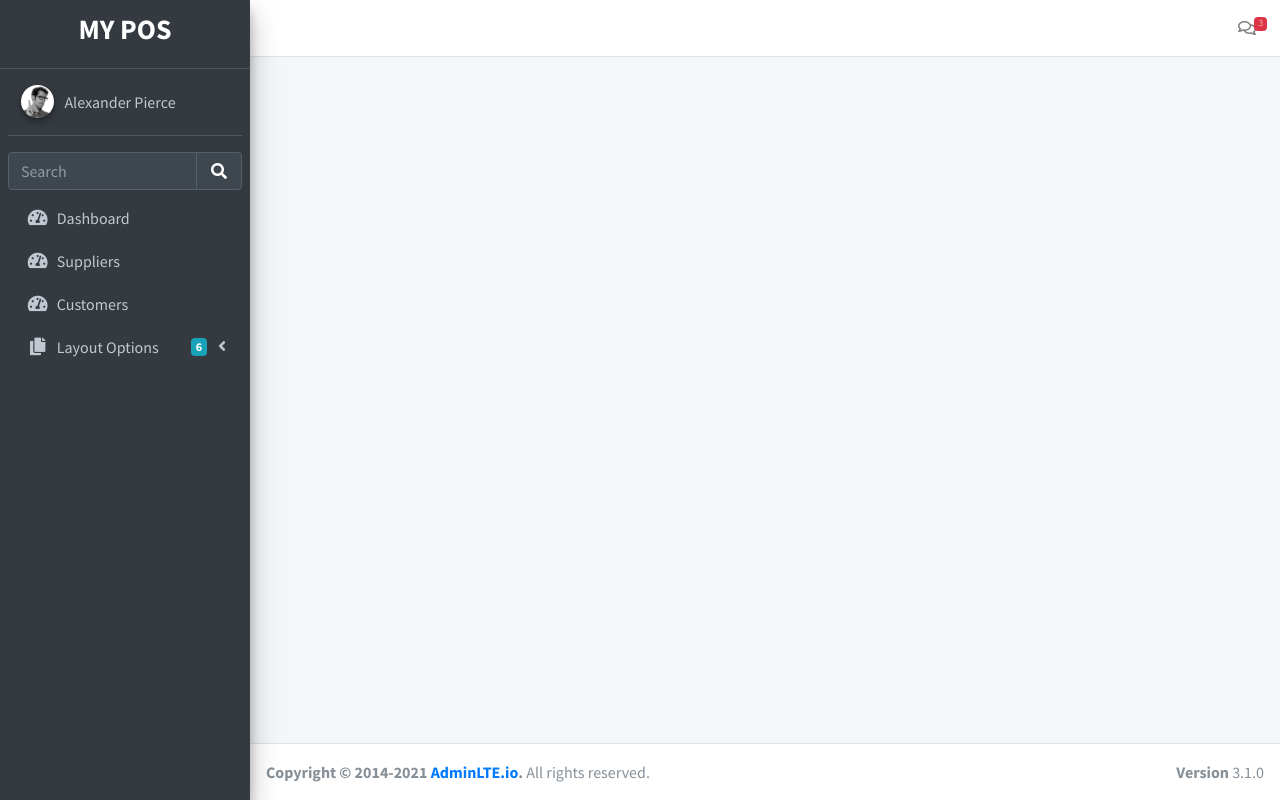
After one commit to ebitucox/POS, a CodeIgniter app: the page made by application/views/template.php in a window 1280 px wide. The commit adds this page. Run offline with CodeIgniter, Linux system fonts and the light colour scheme; data that the repository does not hold is empty; some libraries are stand-ins or nearby versions.

Commit message:
membuat template

```diff
--- a/application/config/autoload.php
+++ b/application/config/autoload.php
@@ -58,7 +58,7 @@
 |
 |	$autoload['libraries'] = array('user_agent' => 'ua');
 */
-$autoload['libraries'] = array();
+$autoload['libraries'] = array('template');
 
 /*
 | -------------------------------------------------------------------
--- a/application/controllers/Dashbord.php
+++ b/application/controllers/Dashbord.php
@@ -6,9 +6,6 @@
 
 	public function index()
 	{
-		$this->load->view('template/header');
-		$this->load->view('template/sidebar');
-		$this->load->view('welcome_message');
-		$this->load->view('template/footer');
+		$this->template->load('template', 'dashboard');
 	}
 }
--- a/application/libraries/Template.php
+++ b/application/libraries/Template.php
@@ -3,15 +3,18 @@
 class Template
 {
     var $template_data = array();
+
     function set($name, $value)
     {
-        $this->template_data['$name'] = $value;
+        $this->template_data[$name] = $value;
     }
 
     function load($template = '', $view = '', $view_data = array(), $return = FALSE)
     {
         $this->CI = &get_instance();
+
+
         $this->set('contents', $this->CI->load->view($view, $view_data, TRUE));
-        return $this->CI->Load->view($template, $this->template_data, $return);
+        return $this->CI->load->view($template, $this->template_data, $return);
     }
 }
--- /dev/null
+++ b/application/views/template.php
@@ -0,0 +1,257 @@
+<!DOCTYPE html>
+<html lang="en">
+
+<head>
+    <meta charset="utf-8">
+    <meta name="viewport" content="width=device-width, initial-scale=1">
+    <title>APP | POINT OF SALES</title>
+
+    <!-- Google Font: Source Sans Pro -->
+    <link rel="stylesheet" href="https://fonts.googleapis.com/css?family=Source+Sans+Pro:300,400,400i,700&display=fallback">
+    <!-- Font Awesome -->
+    <link rel="stylesheet" href="<?= base_url() ?>assets/plugins/fontawesome-free/css/all.min.css">
+    <!-- Theme style -->
+    <link rel="stylesheet" href="<?= base_url() ?>assets/dist/css/adminlte.min.css">
+</head>
+
+<body class="hold-transition sidebar-mini">
+    <!-- Site wrapper -->
+    <div class="wrapper">
+
+        <!-- Navbar -->
+        <nav class="main-header navbar navbar-expand navbar-white navbar-light">
+            <!-- Left navbar links -->
+            <!-- Right navbar links -->
+            <ul class="navbar-nav ml-auto">
+
+                <li class="nav-item dropdown">
+                    <a class="nav-link" data-toggle="dropdown" href="#">
+                        <i class="far fa-comments"></i>
+                        <span class="badge badge-danger navbar-badge">3</span>
+                    </a>
+                    <div class="dropdown-menu dropdown-menu-lg dropdown-menu-right">
+                        <a href="#" class="dropdown-item">
+                            <!-- Message Start -->
+                            <div class="media">
+                                <img src="../../dist/img/user1-128x128.jpg" alt="User Avatar" class="img-size-50 mr-3 img-circle">
+                                <div class="media-body">
+                                    <h3 class="dropdown-item-title">
+                                        Brad Diesel
+                                        <span class="float-right text-sm text-danger"><i class="fas fa-star"></i></span>
+                                    </h3>
+                                    <p class="text-sm">Call me whenever you can...</p>
+                                    <p class="text-sm text-muted"><i class="far fa-clock mr-1"></i> 4 Hours Ago</p>
+                                </div>
+                            </div>
+                            <!-- Message End -->
+                        </a>
+                        <div class="dropdown-divider"></div>
+                        <a href="#" class="dropdown-item">
+                            <!-- Message Start -->
+                            <div class="media">
+                                <img src="../../dist/img/user8-128x128.jpg" alt="User Avatar" class="img-size-50 img-circle mr-3">
+                                <div class="media-body">
+                                    <h3 class="dropdown-item-title">
+                                        John Pierce
+                                        <span class="float-right text-sm text-muted"><i class="fas fa-star"></i></span>
+                                    </h3>
+                                    <p class="text-sm">I got your message bro</p>
+                                    <p class="text-sm text-muted"><i class="far fa-clock mr-1"></i> 4 Hours Ago</p>
+                                </div>
+                            </div>
+                            <!-- Message End -->
+                        </a>
+                        <div class="dropdown-divider"></div>
+                        <a href="#" class="dropdown-item">
+                            <!-- Message Start -->
+                            <div class="media">
+                                <img src="../../dist/img/user3-128x128.jpg" alt="User Avatar" class="img-size-50 img-circle mr-3">
+                                <div class="media-body">
+                                    <h3 class="dropdown-item-title">
+                                        Nora Silvester
+                                        <span class="float-right text-sm text-warning"><i class="fas fa-star"></i></span>
+                                    </h3>
+                                    <p class="text-sm">The subject goes here</p>
+                                    <p class="text-sm text-muted"><i class="far fa-clock mr-1"></i> 4 Hours Ago</p>
+                                </div>
+                            </div>
+                            <!-- Message End -->
+                        </a>
+                        <div class="dropdown-divider"></div>
+                        <a href="#" class="dropdown-item dropdown-footer">See All Messages</a>
+                    </div>
+                </li>
+            </ul>
+        </nav>
+        <!-- /.navbar -->
+
+        <!-- Main Sidebar Container -->
+        <aside class="main-sidebar sidebar-dark-primary elevation-4">
+            <!-- Brand Logo -->
+            <a href="../../index3.html" class="brand-link">
+                <center>
+                    <span class="brand-text font-weight-light">
+                        <h3><b>MY POS</b></h3>
+                    </span>
+                </center>
+            </a>
+
+            <!-- Sidebar -->
+            <div class="sidebar">
+                <!-- Sidebar user (optional) -->
+                <div class="user-panel mt-3 pb-3 mb-3 d-flex">
+                    <div class="image">
+                        <img src="<?= base_url() ?>assets/dist/img/user2-160x160.jpg" class="img-circle elevation-2" alt="User Image">
+                    </div>
+                    <div class="info">
+                        <a href="#" class="d-block">Alexander Pierce</a>
+                    </div>
+                </div>
+
+                <!-- SidebarSearch Form -->
+                <div class="form-inline">
+                    <div class="input-group" data-widget="sidebar-search">
+                        <input class="form-control form-control-sidebar" type="search" placeholder="Search" aria-label="Search">
+                        <div class="input-group-append">
+                            <button class="btn btn-sidebar">
+                                <i class="fas fa-search fa-fw"></i>
+                            </button>
+                        </div>
+                    </div>
+                </div>
+
+                <!-- Sidebar Menu -->
+                <nav class="mt-2">
+                    <ul class="nav nav-pills nav-sidebar flex-column" data-widget="treeview" role="menu" data-accordion="false">
+                        <!-- Add icons to the links using the .nav-icon class
+               with font-awesome or any other icon font library -->
+                        <li class="nav-item">
+                            <a href="" class="nav-link">
+                                <i class="nav-icon fas fa-tachometer-alt"></i>
+                                <p>
+                                    Dashboard
+                                </p>
+                            </a>
+                        </li>
+
+                        <li class="nav-item">
+                            <a href="" class="nav-link">
+                                <i class="nav-icon fas fa-tachometer-alt"></i>
+                                <p>
+                                    Suppliers
+                                </p>
+                            </a>
+                        </li>
+
+                        <li class="nav-item">
+                            <a href="" class="nav-link">
+                                <i class="nav-icon fas fa-tachometer-alt"></i>
+                                <p>
+                                    Customers
+                                </p>
+                            </a>
+                        </li>
+
+                        <li class="nav-item">
+                            <a href="#" class="nav-link">
+                                <i class="nav-icon fas fa-copy"></i>
+                                <p>
+                                    Layout Options
+                                    <i class="fas fa-angle-left right"></i>
+                                    <span class="badge badge-info right">6</span>
+                                </p>
+                            </a>
+                            <ul class="nav nav-treeview">
+                                <li class="nav-item">
+                                    <a href="../layout/top-nav.html" class="nav-link">
+                                        <i class="far fa-circle nav-icon"></i>
+                                        <p>Top Navigation</p>
+                                    </a>
+                                </li>
+                                <li class="nav-item">
+                                    <a href="../layout/top-nav-sidebar.html" class="nav-link">
+                                        <i class="far fa-circle nav-icon"></i>
+                                        <p>Top Navigation + Sidebar</p>
+                                    </a>
+                                </li>
+                                <li class="nav-item">
+                                    <a href="../layout/boxed.html" class="nav-link">
+                                        <i class="far fa-circle nav-icon"></i>
+                                        <p>Boxed</p>
+                                    </a>
+                                </li>
+                                <li class="nav-item">
+                                    <a href="../layout/fixed-sidebar.html" class="nav-link">
+                                        <i class="far fa-circle nav-icon"></i>
+                                        <p>Fixed Sidebar</p>
+                                    </a>
+                                </li>
+                                <li class="nav-item">
+                                    <a href="../layout/fixed-sidebar-custom.html" class="nav-link">
+                                        <i class="far fa-circle nav-icon"></i>
+                                        <p>Fixed Sidebar <small>+ Custom Area</small></p>
+                                    </a>
+                                </li>
+                                <li class="nav-item">
+                                    <a href="../layout/fixed-topnav.html" class="nav-link">
+                                        <i class="far fa-circle nav-icon"></i>
+                                        <p>Fixed Navbar</p>
+                                    </a>
+                                </li>
+                                <li class="nav-item">
+                                    <a href="../layout/fixed-footer.html" class="nav-link">
+                                        <i class="far fa-circle nav-icon"></i>
+                                        <p>Fixed Footer</p>
+                                    </a>
+                                </li>
+                                <li class="nav-item">
+                                    <a href="../layout/collapsed-sidebar.html" class="nav-link">
+                                        <i class="far fa-circle nav-icon"></i>
+                                        <p>Collapsed Sidebar</p>
+                                    </a>
+                                </li>
+                            </ul>
+                        </li>
+
+                    </ul>
+                </nav>
+                <!-- /.sidebar-menu -->
+            </div>
+            <!-- /.sidebar -->
+        </aside>
+
+        <div class="content-wrapper">
+
+            <!-- content -->
+
+            <?= $contents ?>
+
+        </div>
+        <!-- /.content-wrapper -->
+
+        <footer class="main-footer">
+            <div class="float-right d-none d-sm-block">
+                <b>Version</b> 3.1.0
+            </div>
+            <strong>Copyright &copy; 2014-2021 <a href="https://adminlte.io">AdminLTE.io</a>.</strong> All rights reserved.
+        </footer>
+
+        <!-- Control Sidebar -->
+        <aside class="control-sidebar control-sidebar-dark">
+            <!-- Control sidebar content goes here -->
+        </aside>
+        <!-- /.control-sidebar -->
+    </div>
+    <!-- ./wrapper -->
+
+    <!-- jQuery -->
+    <script src="<?= base_url() ?>assets/plugins/jquery/jquery.min.js"></script>
+    <!-- Bootstrap 4 -->
+    <script src="<?= base_url() ?>assets/plugins/bootstrap/js/bootstrap.bundle.min.js"></script>
+    <!-- AdminLTE App -->
+    <script src="<?= base_url() ?>assets/dist/js/adminlte.min.js"></script>
+    <!-- AdminLTE for demo purposes -->
+    <script src="<?= base_url() ?>assets/dist/js/demo.js"></script>
+</body>
+
+</html>
```
Also changed, not shown: application/views/dashboard.php (renamed from application/views/welcome_message.php, +4 -5 lines).
